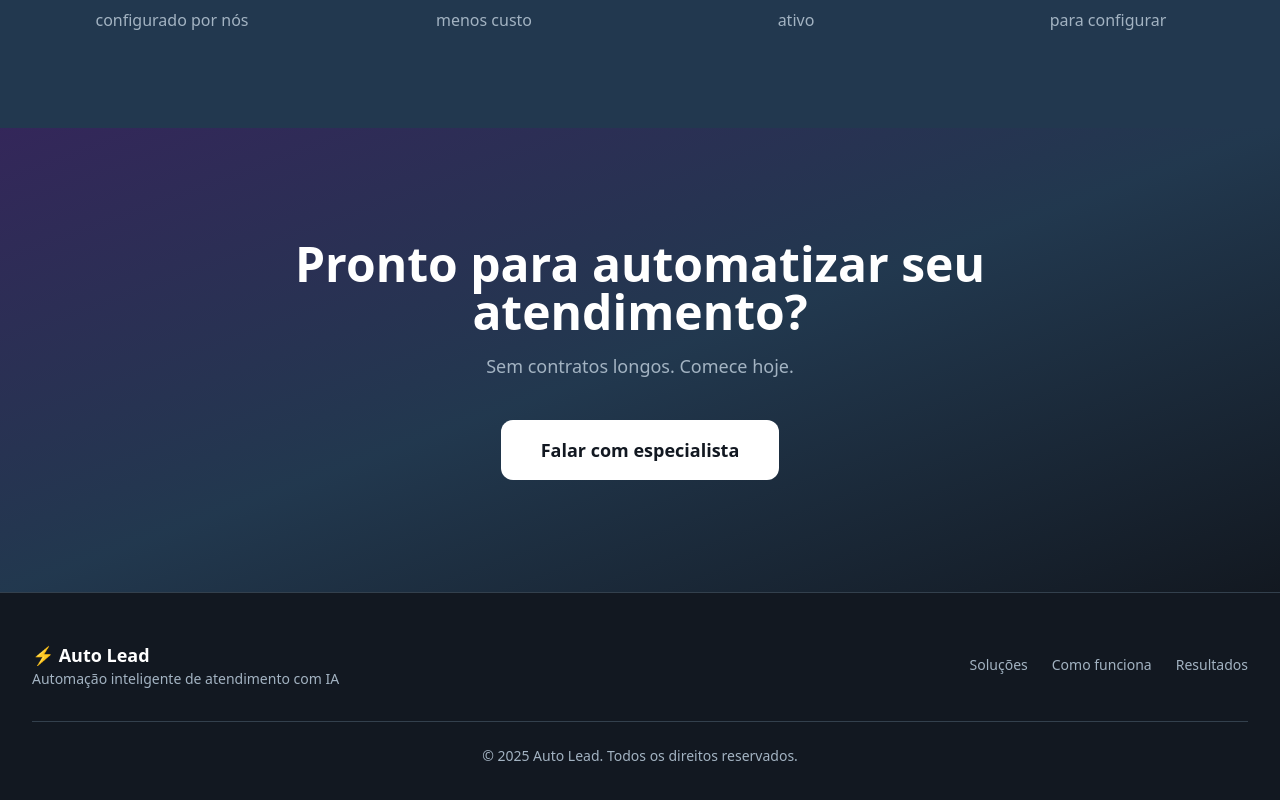
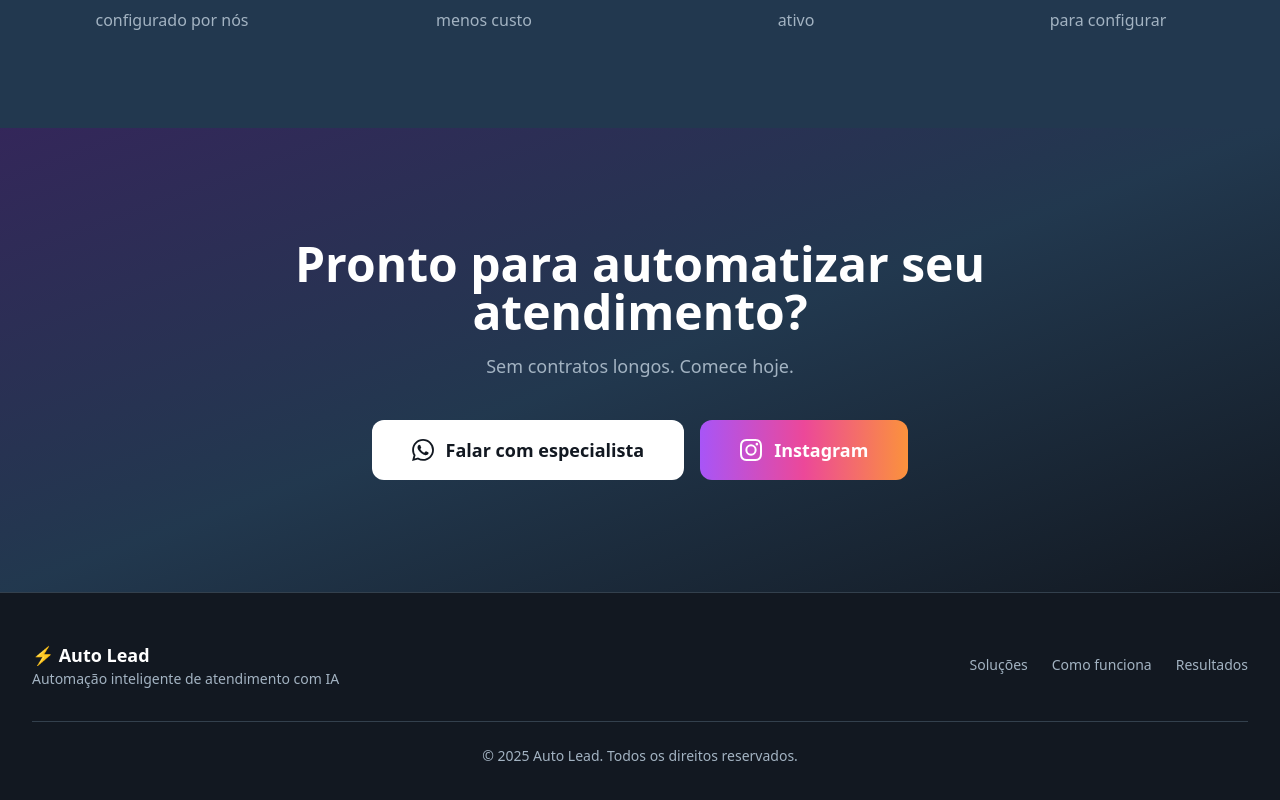
Before and after one commit to LeoImbi/auto-lead, a React (Vite) app: page / in a window 1280 px wide. Shown: the part 2278-3078 px from the top of the page. Built offline with nearby package versions, Linux system fonts and the light colour scheme; the HTML template or start-up script is replaced by a standard one.

Commit message:
onda no hover + botao instagram

```diff
--- a/src/pages/Index.tsx
+++ b/src/pages/Index.tsx
@@ -5,6 +5,8 @@
   const spotlightPos = useRef({ x: 0, y: 0 });
   const targetPos = useRef({ x: window.innerWidth / 2, y: window.innerHeight / 2 });
   const animId = useRef<number>(0);
+
+  const waves = useRef<{ x: number; y: number; r: number; life: number }[]>([]);
 
   useEffect(() => {
     const canvas = canvasRef.current;
@@ -23,6 +25,14 @@
       targetPos.current = { x: e.clientX, y: e.clientY };
     };
     document.addEventListener("mousemove", onMove);
+
+    const onEnter = (e: MouseEvent) => {
+      const el = e.target as HTMLElement;
+      if (el.closest("a, button")) {
+        waves.current.push({ x: e.clientX, y: e.clientY, r: 0, life: 1 });
+      }
+    };
+    document.addEventListener("mouseover", onEnter);
 
     const lerp = (a: number, b: number, t: number) => a + (b - a) * t;
 
@@ -56,6 +66,24 @@
       ctx.arc(x, y, 280 * pulse, 0, Math.PI * 2);
       ctx.fill();
 
+      // ondas de explosão no hover de botões
+      waves.current = waves.current.filter((w) => w.life > 0);
+      for (const w of waves.current) {
+        w.r += 6;
+        w.life -= 0.04;
+        ctx.beginPath();
+        ctx.arc(w.x, w.y, w.r, 0, Math.PI * 2);
+        ctx.strokeStyle = `rgba(139, 92, 246, ${w.life * 0.8})`;
+        ctx.lineWidth = 2.5;
+        ctx.stroke();
+
+        ctx.beginPath();
+        ctx.arc(w.x, w.y, w.r * 0.6, 0, Math.PI * 2);
+        ctx.strokeStyle = `rgba(200, 180, 255, ${w.life * 0.5})`;
+        ctx.lineWidth = 1.5;
+        ctx.stroke();
+      }
+
       animId.current = requestAnimationFrame(render);
     };
     render();
@@ -63,6 +91,7 @@
     return () => {
       window.removeEventListener("resize", resize);
       document.removeEventListener("mousemove", onMove);
+      document.removeEventListener("mouseover", onEnter);
       cancelAnimationFrame(animId.current);
     };
   }, []);
@@ -258,7 +287,16 @@
     <div className="max-w-3xl mx-auto px-4 sm:px-6 lg:px-8 text-center">
       <h2 className="text-3xl sm:text-4xl lg:text-5xl font-bold text-foreground mb-4">Pronto para automatizar seu atendimento?</h2>
       <p className="text-muted-foreground text-lg mb-10">Sem contratos longos. Comece hoje.</p>
-      <a href="https://wa.me/5542998726850?text=Olá!%20Vim%20pelo%20site%20e%20gostaria%20de%20saber%20mais%20sobre%20o%20produto%20da%20Auto%20Lead." target="_blank" rel="noopener noreferrer" className="inline-block bg-foreground hover:bg-foreground/90 text-background px-10 py-4 rounded-xl font-bold text-lg transition-colors">Falar com especialista</a>
+      <div className="flex flex-col sm:flex-row gap-4 justify-center">
+        <a href="https://wa.me/5542998726850?text=Olá!%20Vim%20pelo%20site%20e%20gostaria%20de%20saber%20mais%20sobre%20o%20produto%20da%20Auto%20Lead." target="_blank" rel="noopener noreferrer" className="inline-flex items-center gap-3 bg-foreground hover:bg-foreground/90 text-background px-10 py-4 rounded-xl font-bold text-lg transition-colors">
+          <svg xmlns="http://www.w3.org/2000/svg" width="22" height="22" viewBox="0 0 24 24" fill="currentColor"><path d="M17.472 14.382c-.297-.149-1.758-.867-2.03-.967-.273-.099-.471-.148-.67.15-.197.297-.767.966-.94 1.164-.173.199-.347.223-.644.075-.297-.15-1.255-.463-2.39-1.475-.883-.788-1.48-1.761-1.653-2.059-.173-.297-.018-.458.13-.606.134-.133.298-.347.446-.52.149-.174.198-.298.298-.497.099-.198.05-.371-.025-.52-.075-.149-.669-1.612-.916-2.207-.242-.579-.487-.5-.669-.51-.173-.008-.371-.01-.57-.01-.198 0-.52.074-.792.372-.272.297-1.04 1.016-1.04 2.479 0 1.462 1.065 2.875 1.213 3.074.149.198 2.096 3.2 5.077 4.487.709.306 1.262.489 1.694.625.712.227 1.36.195 1.871.118.571-.085 1.758-.719 2.006-1.413.248-.694.248-1.289.173-1.413-.074-.124-.272-.198-.57-.347m-5.421 7.403h-.004a9.87 9.87 0 01-5.031-1.378l-.361-.214-3.741.982.998-3.648-.235-.374a9.86 9.86 0 01-1.51-5.26c.001-5.45 4.436-9.884 9.888-9.884 2.64 0 5.122 1.03 6.988 2.898a9.825 9.825 0 012.893 6.994c-.003 5.45-4.437 9.884-9.885 9.884m8.413-18.297A11.815 11.815 0 0012.05 0C5.495 0 .16 5.335.157 11.892c0 2.096.547 4.142 1.588 5.945L.057 24l6.305-1.654a11.882 11.882 0 005.683 1.448h.005c6.554 0 11.89-5.335 11.893-11.893a11.821 11.821 0 00-3.48-8.413z"/></svg>
+          Falar com especialista
+        </a>
+        <a href="https://www.instagram.com/aiautolead" target="_blank" rel="noopener noreferrer" className="inline-flex items-center gap-3 bg-gradient-to-r from-purple-500 via-pink-500 to-orange-400 hover:opacity-90 text-white px-10 py-4 rounded-xl font-bold text-lg transition-opacity">
+          <svg xmlns="http://www.w3.org/2000/svg" width="22" height="22" viewBox="0 0 24 24" fill="currentColor"><path d="M12 2.163c3.204 0 3.584.012 4.85.07 3.252.148 4.771 1.691 4.919 4.919.058 1.265.069 1.645.069 4.849 0 3.205-.012 3.584-.069 4.849-.149 3.225-1.664 4.771-4.919 4.919-1.266.058-1.644.07-4.85.07-3.204 0-3.584-.012-4.849-.07-3.26-.149-4.771-1.699-4.919-4.92-.058-1.265-.07-1.644-.07-4.849 0-3.204.013-3.583.07-4.849.149-3.227 1.664-4.771 4.919-4.919 1.266-.057 1.645-.069 4.849-.069zM12 0C8.741 0 8.333.014 7.053.072 2.695.272.273 2.69.073 7.052.014 8.333 0 8.741 0 12c0 3.259.014 3.668.072 4.948.2 4.358 2.618 6.78 6.98 6.98C8.333 23.986 8.741 24 12 24c3.259 0 3.668-.014 4.948-.072 4.354-.2 6.782-2.618 6.979-6.98.059-1.28.073-1.689.073-4.948 0-3.259-.014-3.667-.072-4.947-.196-4.354-2.617-6.78-6.979-6.98C15.668.014 15.259 0 12 0zm0 5.838a6.162 6.162 0 100 12.324 6.162 6.162 0 000-12.324zM12 16a4 4 0 110-8 4 4 0 010 8zm6.406-11.845a1.44 1.44 0 100 2.881 1.44 1.44 0 000-2.881z"/></svg>
+          Instagram
+        </a>
+      </div>
     </div>
   </section>
 );
```
